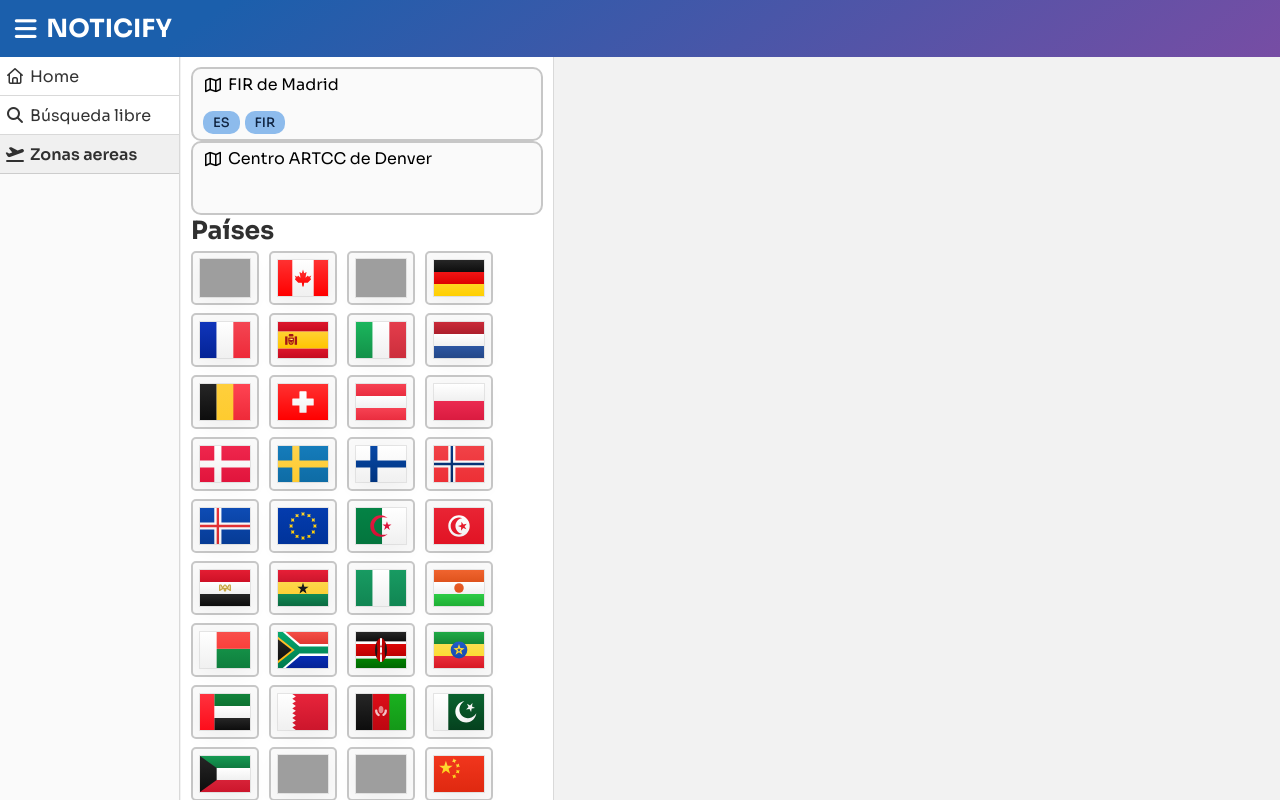
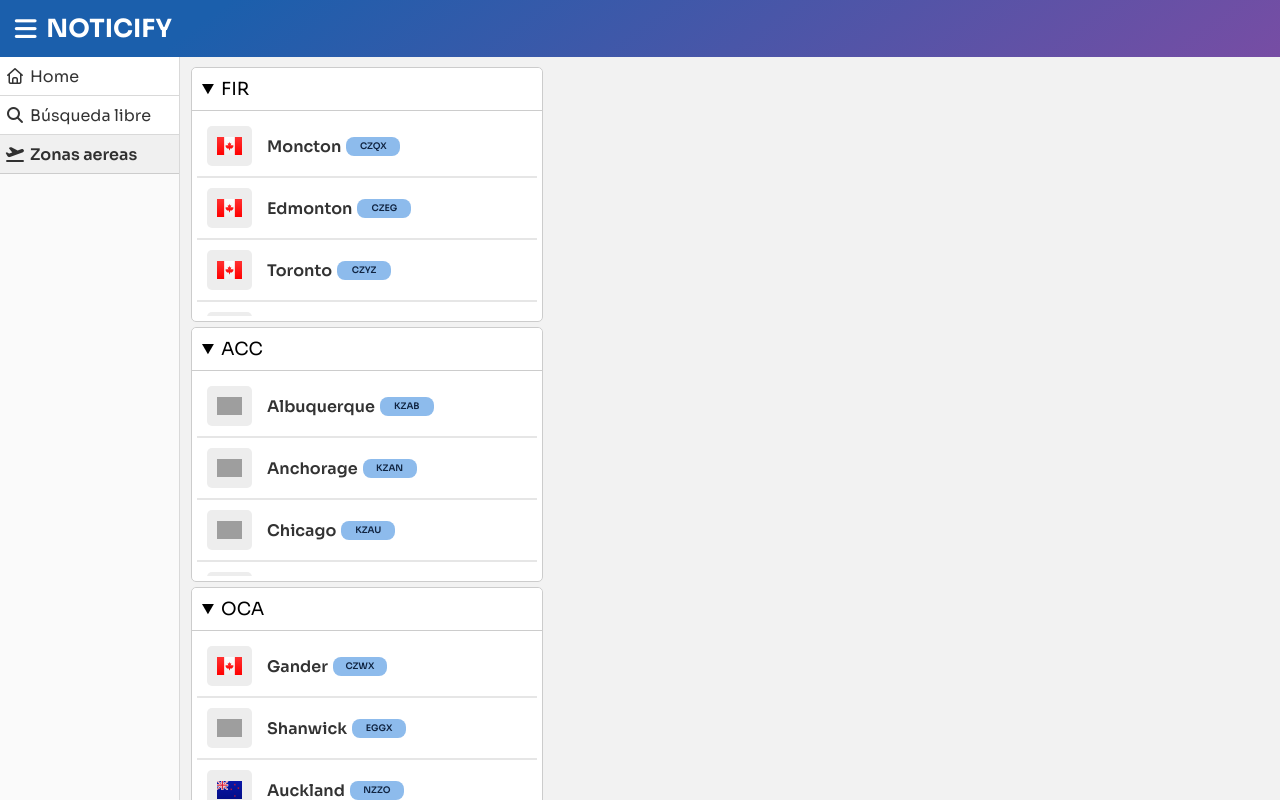
Before and after one commit to Alvaro-Soriano/noticify, a plain HTML site: page frontend/html/airzones.html in a window 1280 px wide. Drawn offline with Linux system fonts and the light colour scheme; grey boxes are pictures that could not be loaded.

Commit message:
ajustes al sidebar,header y zonas aereas para arreglar problemas de responsibida y mejorar el diseño

```diff
--- a/frontend/css/airzones.css
+++ b/frontend/css/airzones.css
@@ -3,16 +3,14 @@ main{
 }
 .airzonesSide{
 	width: 352px;
-	background-color: white;
 	position: relative;
 	top: 0px;
 	bottom: 0;
 	left: 1px;
 	overflow-y: auto;
-	border-right: 1px solid hsl(0 0% 85%);
 	transform: translateX(0);
 	opacity: 1;
-	height: 100%;
+	height: calc(100% - 20px);
 	padding: 10px;
 }
 
@@ -22,37 +20,20 @@ main{
 	font-weight: bold;
 	color: hsl(100 0% 19%);
 }
-.flagsContainer{
-	display: grid;
-	grid-template-columns: repeat(auto-fit,75px);
-	gap: 8px 3px;
-	width: 100%;
-	height: 80%;
-	margin-top: 5px;
-	overflow-y: scroll;
 
+
+.airzonesSide details{
+	margin-bottom: 5px;
 }
 
-.flagBlock{
-	width: 64px;
-	height: 50px;
-	display: flex;
-	justify-content: center;
-	align-items: center;
-	border:2px solid hsl(0, 0%, 78%);
-	background-color: hsl(0, 0%, 98%);
-	border-radius: 5px;
-}
+.airzoneCont{
+	height: clamp(100px, 25vh, 200px);
 
-.flagBlock > img{
-	object-fit: contain;
-	box-shadow: rgba(0, 0, 0, 0.05) 0px 6px 24px 0px, rgba(0, 0, 0, 0.08) 0px 0px 0px 1px;
-	width: 50px;
 }
 
 @media (max-width: 768px) and (orientation: portrait) {
 	.airzonesSide{
-		width: 100%;
+		width: calc(100% - 20px);
 		position: initial;
 		border-right: none;
 		border-bottom: 1px solid hsl(0 0% 85%);
@@ -61,34 +42,3 @@ main{
 		grid-template-rows: 1fr;
 	}
 }
-
-.airzone{
-	border:2px solid hsl(0, 0%, 78%);
-	background-color: hsl(0, 0%, 98%);
-	height: 60px;
-	display: flex;
-	flex-direction: column;
-	justify-content: space-between;
-	border-radius: 10px;
-	padding: 5px 10px;
-}
-
-.airzoneTitle{
-	display: flex;
-	align-items: center;
-	gap: 5px;
-	font-size: 16px;
-}
-
-.airzoneFooter{
-	display: flex;
-	gap: 5px;
-}
-.airzoneFooter > span{
-	background-color: #8dbbec;
-	font-weight: 500;
-	color:#102441;
-	font-size: 13px;
-	border-radius: 10px;
-	padding: 3px 10px;
-}
--- a/frontend/css/basic.css
+++ b/frontend/css/basic.css
@@ -109,6 +109,7 @@ aside.navHidden {
 
 	main{
 		margin-left: 0px;
+		margin-top: 0px;
 		height: fit-content;
 	}
 	aside{
@@ -117,6 +118,7 @@ aside.navHidden {
 		border-right: none;
 		border-bottom: 1px solid hsl(0 0% 85%);
 		overflow: clip;
+		margin-top: var(--header-height);
 
 		display: grid;
 		grid-template-rows: 1fr;
@@ -274,7 +276,7 @@ summary{
 	background-color: white;
 	border-bottom:1px solid	hsl(0, 0%, 80%);
 	padding: 10px;
-	font-size: 20px;
+	font-size: 18px;
 	border-radius: 5px;
 	border-bottom-left-radius: 0px;
 	border-bottom-right-radius: 0px;
@@ -283,11 +285,9 @@ summary{
 
 }
 .airzoneCont{
-	background-color:	hsl(0, 0%, 90%);
 	display: flex;
 	flex-direction: column;
-	gap: 2px;
 	height: 250px;
-	overflow-y: scroll;
+	overflow-y: auto;
 	margin: 5px;
 }
--- a/frontend/html/airzones.html
+++ b/frontend/html/airzones.html
@@ -32,26 +32,25 @@
 	</aside>
 	<main>
 		<div class="airzonesSide">
-			<div class="airzone">
-				<div class="airzoneTitle">
-					<i class="fa-regular fa-map"></i>
-					FIR de Madrid
-				</div>
-				<div class="airzoneFooter">
-					<span>ES</span>
-					<span>FIR</span>
-				</div>
-			</div>
-			<div class="airzone">
-				<div class="airzoneTitle">
-					<i class="fa-regular fa-map"></i>
-					Centro ARTCC de Denver
+			<details open>
+				<summary>FIR</summary>
+				<div class="airzoneCont" id="FIRCont">
 				</div>
 
-			</div>
-			<p class="tituloSide">Países</p>
-			<div class="flagsContainer" id="countryCont">
-			</div>
+			</details>
+			<details open>
+				<summary>ACC</summary>
+				<div class="airzoneCont" id="ACCCont">
+				</div>
+
+			</details>
+			<details open>
+				<summary>OCA</summary>
+				<div class="airzoneCont" id="OCACont">
+				</div>
+
+			</details>
+
 		</div>
 
 
--- a/frontend/js/airzones.js
+++ b/frontend/js/airzones.js
@@ -1,20 +1,31 @@
 const airzonesE = '/shared/json/airzones.json';
 const flagsFolders = '/frontend/imgs/flags/';
-const countryCont = document.getElementById('countryCont');
+const FIRCont = document.getElementById('FIRCont');
+const ACCCont = document.getElementById('ACCCont');
+const OCACont = document.getElementById('OCACont');
 
-fetch(airzonesE).then(d => d.json()).then((d)=>{
-	const countries = [...new Set(d.map((icao)=>icao.country))];
-	const types = [...new Set(d.map((icao)=>icao.type))];
-	console.log(types);
-	for(let con of countries){
-		const flagBlock = document.createElement('div');
-		flagBlock.classList.add('flagBlock');
-		const img = document.createElement('img');
-		img.src = flagsFolders + con+'.svg';
 
-		flagBlock.appendChild(img);
+function renderZones(parent,arr){
+	for(let a of arr){
+		const airzoneCard = document.createElement('airzone-card');
+		airzoneCard.dataset.icon =  flagsFolders+a.country+'.svg';
+		airzoneCard.dataset.label = a.name;
+		airzoneCard.dataset.icao = a.icao;
 
-		countryCont.appendChild(flagBlock);
+		parent.appendChild(airzoneCard);
+
 	}
-	console.log(countries);
+}
+
+
+fetch(airzonesE).then(data => data.json()).then((data)=>{
+	const firZones =data.filter((d)=> d.type == 'FIR');
+	const accZones =data.filter((d)=> d.type == 'ACC');
+	const ocaZones =data.filter((d)=> d.type == 'OCA');
+
+	renderZones(FIRCont,firZones);
+	renderZones(ACCCont,accZones);
+	renderZones(OCACont,ocaZones);
+
+
 })
--- a/frontend/js/cards.js
+++ b/frontend/js/cards.js
@@ -308,10 +308,13 @@ class airZoneCard extends HTMLElement{
 				color: hsl(100 0% 20%);
 				display: flex;
 				gap: 15px;
-				min-height: 62px;
+				display:flex;
+				align-items:center;
+				border-bottom:2px solid hsl(0, 0%, 90%);
 			}
 			.airzoneFlag {
-				width: 70px;
+				width: 45px;
+				height:40px;
 				background-color: hsl(0, 0%, 93%);
 				border-radius: 5px;
 				display: flex;
@@ -319,20 +322,20 @@ class airZoneCard extends HTMLElement{
 				align-items: center;
 			}
 			.airzoneFlag > img{
-				width: 50px;
+				width: 25px;
 			}
 
 			.airzoneSideContent{
 				display: flex;
-				flex-direction: column;
-				gap:7px;
+				align-items:center;
+				gap:5px;
 			}
 			.airzoneTitle{
 				display: flex;
 				align-items: center;
-				gap: 10px;
+				gap: 1px;
 				font-weight: 600;
-				font-size: 20px;
+				font-size: 16px;
 			}
 
 
@@ -341,9 +344,13 @@ class airZoneCard extends HTMLElement{
 				color: #102441;
 				font-weight: 600;
 				border-radius: 8px;
-				font-size: 13px;
-				padding: 5px;
+				font-size: 9px;
+				padding: 2px;
 				width: 50px;
+				height:15px;
+				display:flex;
+				align-items:center;
+				justify-content:center;
 				text-align: center;
 			}
 
--- a/shared/json/airzones.json
+++ b/shared/json/airzones.json
@@ -201,7 +201,7 @@
   },
   {
     "icao": "CZWX",
-    "name": "FIR Oceánica de Gander",
+    "name": "Gander",
     "type": "OCA",
     "country": "CA",
     "coord": {
@@ -261,7 +261,7 @@
   },
   {
     "icao": "EGGX",
-    "name": "FIR Oceánica de Shanwick",
+    "name": "Shanwick",
     "type": "OCA",
     "country": "GB",
     "coord": {
@@ -851,7 +851,7 @@
   },
   {
     "icao": "NZZO",
-    "name": "FIR Oceánica de Auckland",
+    "name": "Auckland",
     "type": "OCA",
     "country": "NZ",
     "coord": {
```
